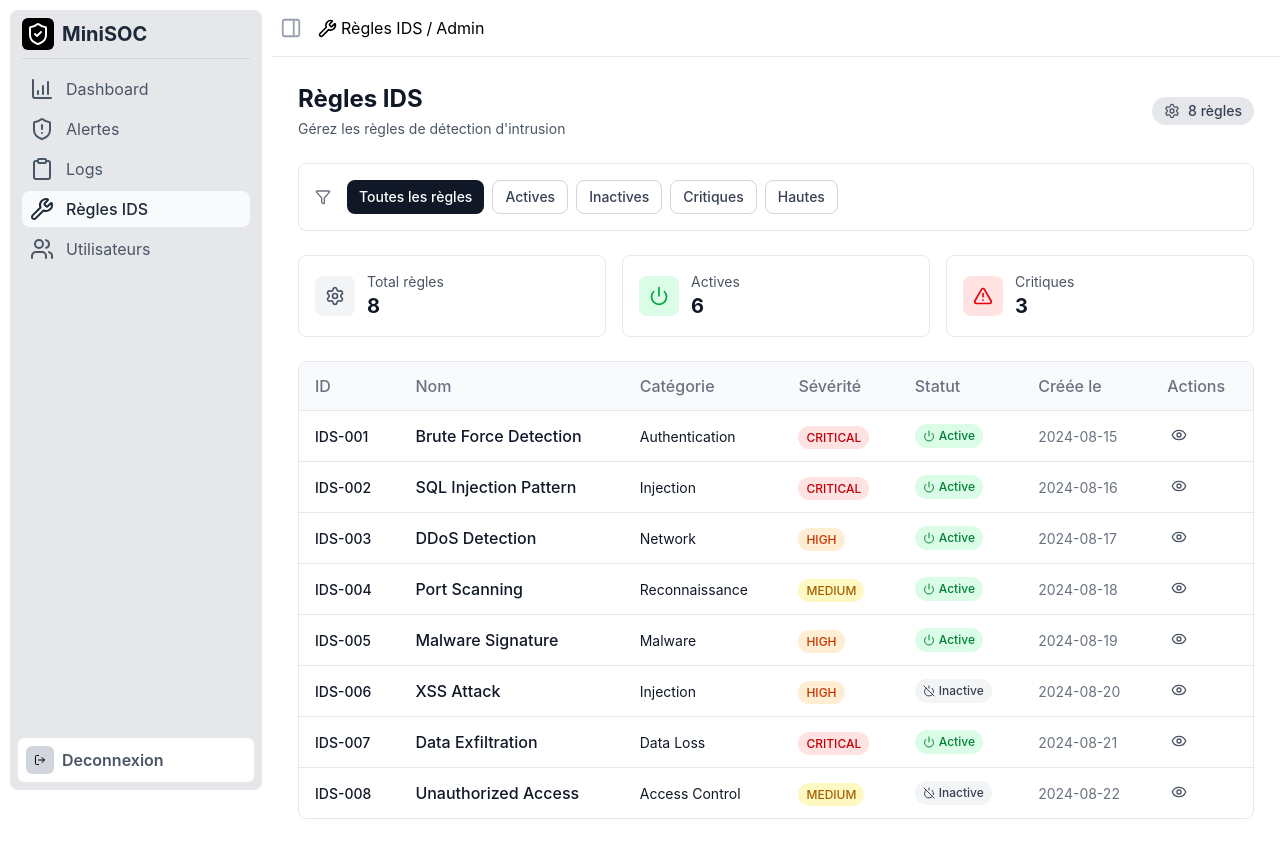
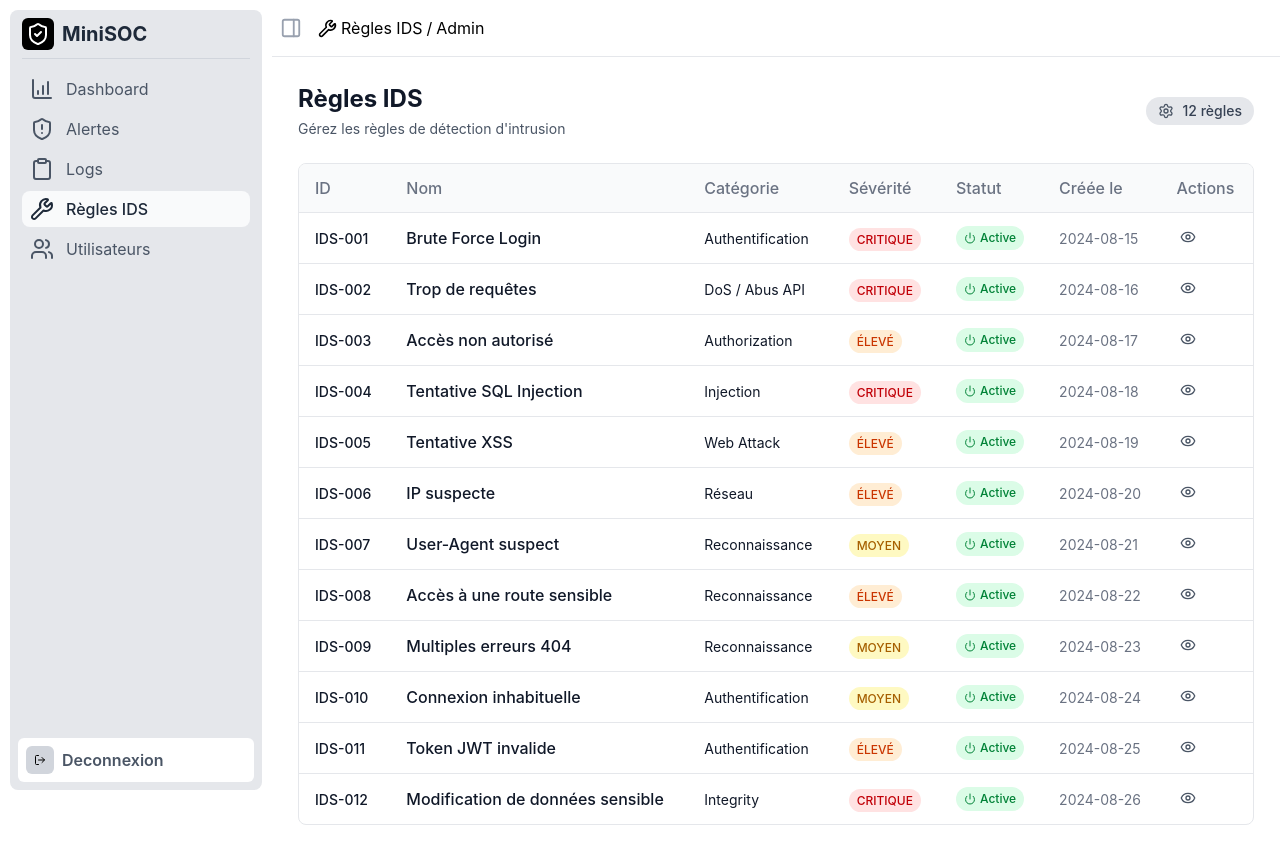
Before and after one commit to benikams03/mini-SOC, a React (Vite) app in the folder frontend/: page /admin/rules in a window 1280 px wide. Built offline with nearby package versions, Linux system fonts and the light colour scheme.

Commit message:
feat: mise en place de regles IDS

```diff
--- a/frontend/src/pages/admin/rules.jsx
+++ b/frontend/src/pages/admin/rules.jsx
@@ -9,91 +9,135 @@ export default function Rules() {
     const rules = [
         {
             id: 'IDS-001',
-            name: 'Brute Force Detection',
-            category: 'Authentication',
+            name: 'Brute Force Login',
+            category: 'Authentification',
             severity: 'critical',
             status: 'active',
             created: '2024-08-15',
-            description: 'Detects multiple failed login attempts from the same IP address within a short time period.',
-            pattern: 'failed_login_count > 5 AND time_window < 60s',
-            action: 'block_ip_temporarily'
+            description: 'Détecte plusieurs tentatives de connexion échouées depuis la même adresse IP sur une courte période.',
+            action: 'Bloquer temporairement l\'IP et générer une alerte',
+            plugin: '@fastify/rate-limit'
         },
         {
             id: 'IDS-002',
-            name: 'SQL Injection Pattern',
+            name: 'Trop de requêtes',
+            category: 'DoS / Abus API',
+            severity: 'critical',
+            status: 'active',
+            created: '2024-08-16',
+            description: 'Identifie des taux de requêtes excessifs provenant d\'une seule source.',
+            action: 'Limiter les requêtes et bloquer temporairement la source',
+            plugin: '@fastify/rate-limit'
+        },
+        {
+            id: 'IDS-003',
+            name: 'Accès non autorisé',
+            category: 'Authorization',
+            severity: 'high',
+            status: 'active',
+            created: '2024-08-17',
+            description: 'Détecte les tentatives d\'accès aux ressources sans autorisation appropriée.',
+            action: 'Refuser l\'accès et journaliser l\'événement',
+            plugin: '@fastify/jwt'
+        },
+        {
+            id: 'IDS-004',
+            name: 'Tentative SQL Injection',
             category: 'Injection',
             severity: 'critical',
             status: 'active',
-            created: '2024-08-16',
-            description: 'Identifies SQL injection attempts in HTTP requests and query parameters.',
-            pattern: 'SELECT.*FROM|UNION.*SELECT|DROP.*TABLE',
-            action: 'block_request'
+            created: '2024-08-18',
+            description: 'Identifie les tentatives d\'injection SQL dans les requêtes HTTP et les paramètres de requête.',
+            action: 'Bloquer la requête et générer une alerte critique',
+            plugin: 'validator + règles personnalisées'
         },
         {
-            id: 'IDS-003',
-            name: 'DDoS Detection',
-            category: 'Network',
+            id: 'IDS-005',
+            name: 'Tentative XSS',
+            category: 'Web Attack',
             severity: 'high',
             status: 'active',
-            created: '2024-08-17',
-            description: 'Monitors traffic patterns to detect potential DDoS attack preparation.',
-            pattern: 'request_rate > 1000/min',
-            action: 'rate_limit'
+            created: '2024-08-19',
+            description: 'Détecte les tentatives de Cross-Site Scripting dans les entrées utilisateur.',
+            action: 'Nettoyer/rejeter l\'entrée et journaliser',
+            plugin: 'validator / sanitize-html'
         },
         {
-            id: 'IDS-004',
-            name: 'Port Scanning',
+            id: 'IDS-006',
+            name: 'IP suspecte',
+            category: 'Réseau',
+            severity: 'high',
+            status: 'active',
+            created: '2024-08-20',
+            description: 'Détecte les adresses IP provenant de sources malveillantes connues ou présentant un comportement suspect.',
+            action: 'Bloquer l\'IP et créer une alerte',
+            plugin: 'Règle personnalisée'
+        },
+        {
+            id: 'IDS-007',
+            name: 'User-Agent suspect',
             category: 'Reconnaissance',
             severity: 'medium',
             status: 'active',
-            created: '2024-08-18',
-            description: 'Detects port scanning activities across multiple ports.',
-            pattern: 'unique_ports_accessed > 20',
-            action: 'log_only'
-        },
-        {
-            id: 'IDS-005',
-            name: 'Malware Signature',
-            category: 'Malware',
-            severity: 'high',
-            status: 'active',
-            created: '2024-08-19',
-            description: 'Matches known malware signatures in network traffic.',
-            pattern: 'known_malware_hash',
-            action: 'isolate_device'
-        },
-        {
-            id: 'IDS-006',
-            name: 'XSS Attack',
-            category: 'Injection',
-            severity: 'high',
-            status: 'inactive',
-            created: '2024-08-20',
-            description: 'Detects Cross-Site Scripting attempts in user inputs.',
-            pattern: '<script>|javascript:|onerror=',
-            action: 'sanitize_input'
-        },
-        {
-            id: 'IDS-007',
-            name: 'Data Exfiltration',
-            category: 'Data Loss',
-            severity: 'critical',
-            status: 'active',
             created: '2024-08-21',
-            description: 'Monitors for large data transfers to unknown destinations.',
-            pattern: 'data_transfer > 1GB AND unknown_destination',
-            action: 'block_transfer'
+            description: 'Identifie les chaînes user-agent suspectes ou automatisées indiquant des outils de reconnaissance.',
+            action: 'Journaliser et générer une alerte',
+            plugin: 'Règle personnalisée'
         },
         {
             id: 'IDS-008',
-            name: 'Unauthorized Access',
-            category: 'Access Control',
+            name: 'Accès à une route sensible',
+            category: 'Reconnaissance',
+            severity: 'high',
+            status: 'active',
+            created: '2024-08-22',
+            description: 'Détecte les tentatives d\'accès aux routes administratives sensibles ou protégées.',
+            action: 'Refuser l\'accès et alerter l\'administrateur',
+            plugin: 'Règle personnalisée'
+        },
+        {
+            id: 'IDS-009',
+            name: 'Multiples erreurs 404',
+            category: 'Reconnaissance',
             severity: 'medium',
-            status: 'inactive',
-            created: '2024-08-22',
-            description: 'Detects attempts to access restricted resources without proper permissions.',
-            pattern: 'access_denied_count > 3',
-            action: 'alert_admin'
+            status: 'active',
+            created: '2024-08-23',
+            description: 'Détecte plusieurs erreurs 404 depuis la même IP indiquant un balayage de chemins ou une énumération.',
+            action: 'Déclencher une alerte et surveiller l\'IP',
+            plugin: 'Règle personnalisée'
+        },
+        {
+            id: 'IDS-010',
+            name: 'Connexion inhabituelle',
+            category: 'Authentification',
+            severity: 'medium',
+            status: 'active',
+            created: '2024-08-24',
+            description: 'Détecte les tentatives de connexion depuis des lieux, heures ou appareils inhabituels.',
+            action: 'Demander une vérification MFA et journaliser',
+            plugin: 'Règle personnalisée'
+        },
+        {
+            id: 'IDS-011',
+            name: 'Token JWT invalide',
+            category: 'Authentification',
+            severity: 'high',
+            status: 'active',
+            created: '2024-08-25',
+            description: 'Détecte les tentatives d\'utilisation de tokens JWT invalides, expirés ou falsifiés.',
+            action: 'Refuser la requête et enregistrer l\'événement',
+            plugin: '@fastify/jwt'
+        },
+        {
+            id: 'IDS-012',
+            name: 'Modification de données sensible',
+            category: 'Integrity',
+            severity: 'critical',
+            status: 'active',
+            created: '2024-08-26',
+            description: 'Détecte les modifications non autorisées de données sensibles ou de fichiers de configuration.',
+            action: 'Bloquer/confirmer l\'opération et générer une alerte critique',
+            plugin: 'Règle personnalisée'
         },
     ]
 
@@ -102,7 +146,8 @@ export default function Rules() {
             (filter === 'active' && item.status === 'active') ||
             (filter === 'inactive' && item.status === 'inactive') ||
             (filter === 'critical' && item.severity === 'critical') ||
-            (filter === 'high' && item.severity === 'high')
+            (filter === 'high' && item.severity === 'high') ||
+            (filter === 'medium' && item.severity === 'medium')
 
         return matchesFilter
     })
@@ -114,9 +159,15 @@ export default function Rules() {
             medium: 'bg-yellow-100 text-yellow-700',
             low: 'bg-blue-100 text-blue-700'
         }
+        const labels = {
+            critical: 'CRITIQUE',
+            high: 'ÉLEVÉ',
+            medium: 'MOYEN',
+            low: 'FAIBLE'
+        }
         return (
             <span className={`px-2 py-1 rounded-full text-xs font-medium ${styles[severity]}`}>
-                {severity.toUpperCase()}
+                {labels[severity]}
             </span>
         )
     }
@@ -165,107 +216,6 @@ export default function Rules() {
                 </div>
             </div>
 
-            {/* Filters */}
-            <div className="bg-white border border-gray-200 rounded-lg p-4 mb-6">
-                <div className="flex items-center gap-4">
-                    <div className="flex items-center gap-2">
-                        <Filter className="w-4 h-4 text-gray-500" />
-                    </div>
-                    <div className="flex gap-2">
-                        <button
-                            className={`px-3 py-1.5 rounded-lg text-sm font-medium transition-colors ${
-                                filter === 'all'
-                                    ? 'bg-gray-900 text-white'
-                                    : 'bg-white border border-gray-300 text-gray-700 hover:bg-gray-50'
-                            }`}
-                            onClick={() => setFilter('all')}
-                        >
-                            Toutes les règles
-                        </button>
-                        <button
-                            className={`px-3 py-1.5 rounded-lg text-sm font-medium transition-colors ${
-                                filter === 'active'
-                                    ? 'bg-gray-900 text-white'
-                                    : 'bg-white border border-gray-300 text-gray-700 hover:bg-gray-50'
-                            }`}
-                            onClick={() => setFilter('active')}
-                        >
-                            Actives
-                        </button>
-                        <button
-                            className={`px-3 py-1.5 rounded-lg text-sm font-medium transition-colors ${
-                                filter === 'inactive'
-                                    ? 'bg-gray-900 text-white'
-                                    : 'bg-white border border-gray-300 text-gray-700 hover:bg-gray-50'
-                            }`}
-                            onClick={() => setFilter('inactive')}
-                        >
-                            Inactives
-                        </button>
-                        <button
-                            className={`px-3 py-1.5 rounded-lg text-sm font-medium transition-colors ${
-                                filter === 'critical'
-                                    ? 'bg-gray-900 text-white'
-                                    : 'bg-white border border-gray-300 text-gray-700 hover:bg-gray-50'
-                            }`}
-                            onClick={() => setFilter('critical')}
-                        >
-                            Critiques
-                        </button>
-                        <button
-                            className={`px-3 py-1.5 rounded-lg text-sm font-medium transition-colors ${
-                                filter === 'high'
-                                    ? 'bg-gray-900 text-white'
-                                    : 'bg-white border border-gray-300 text-gray-700 hover:bg-gray-50'
-                            }`}
-                            onClick={() => setFilter('high')}
-                        >
-                            Hautes
-                        </button>
-                    </div>
-                </div>
-            </div>
-
-            {/* Stats Cards */}
-            <div className="grid grid-cols-1 md:grid-cols-3 gap-4 mb-6">
-                <div className="bg-white border border-gray-200 rounded-lg p-4">
-                    <div className="flex items-center gap-3">
-                        <div className="w-10 h-10 bg-gray-100 rounded-lg flex items-center justify-center">
-                            <Settings className="w-5 h-5 text-gray-600" />
-                        </div>
-                        <div>
-                            <p className="text-sm text-gray-600">Total règles</p>
-                            <p className="text-xl font-bold text-gray-900">{rules.length}</p>
-                        </div>
-                    </div>
-                </div>
-                <div className="bg-white border border-gray-200 rounded-lg p-4">
-                    <div className="flex items-center gap-3">
-                        <div className="w-10 h-10 bg-green-100 rounded-lg flex items-center justify-center">
-                            <Power className="w-5 h-5 text-green-600" />
-                        </div>
-                        <div>
-                            <p className="text-sm text-gray-600">Actives</p>
-                            <p className="text-xl font-bold text-gray-900">
-                                {rules.filter(r => r.status === 'active').length}
-                            </p>
-                        </div>
-                    </div>
-                </div>
-                <div className="bg-white border border-gray-200 rounded-lg p-4">
-                    <div className="flex items-center gap-3">
-                        <div className="w-10 h-10 bg-red-100 rounded-lg flex items-center justify-center">
-                            <AlertTriangle className="w-5 h-5 text-red-600" />
-                        </div>
-                        <div>
-                            <p className="text-sm text-gray-600">Critiques</p>
-                            <p className="text-xl font-bold text-gray-900">
-                                {rules.filter(r => r.severity === 'critical').length}
-                            </p>
-                        </div>
-                    </div>
-                </div>
-            </div>
 
             {/* Rules Table */}
             <div className="bg-white border border-gray-200 rounded-lg overflow-hidden">
@@ -362,16 +312,16 @@ export default function Rules() {
                             </div>
 
                             <div>
-                                <label className="block text-sm font-medium text-gray-700 mb-1">Pattern de détection</label>
-                                <p className="text-gray-900 bg-gray-50 p-4 rounded-lg font-mono text-sm">
-                                    {selectedRule.pattern}
+                                <label className="block text-sm font-medium text-gray-700 mb-1">Action</label>
+                                <p className="text-gray-900 bg-gray-50 p-4 rounded-lg">
+                                    {selectedRule.action}
                                 </p>
                             </div>
 
                             <div>
-                                <label className="block text-sm font-medium text-gray-700 mb-1">Action</label>
-                                <p className="text-gray-900 bg-gray-50 p-4 rounded-lg">
-                                    {selectedRule.action}
+                                <label className="block text-sm font-medium text-gray-700 mb-1">Plugin / package</label>
+                                <p className="text-gray-900 bg-gray-50 p-4 rounded-lg font-mono text-sm">
+                                    {selectedRule.plugin}
                                 </p>
                             </div>
                         </div>
```
